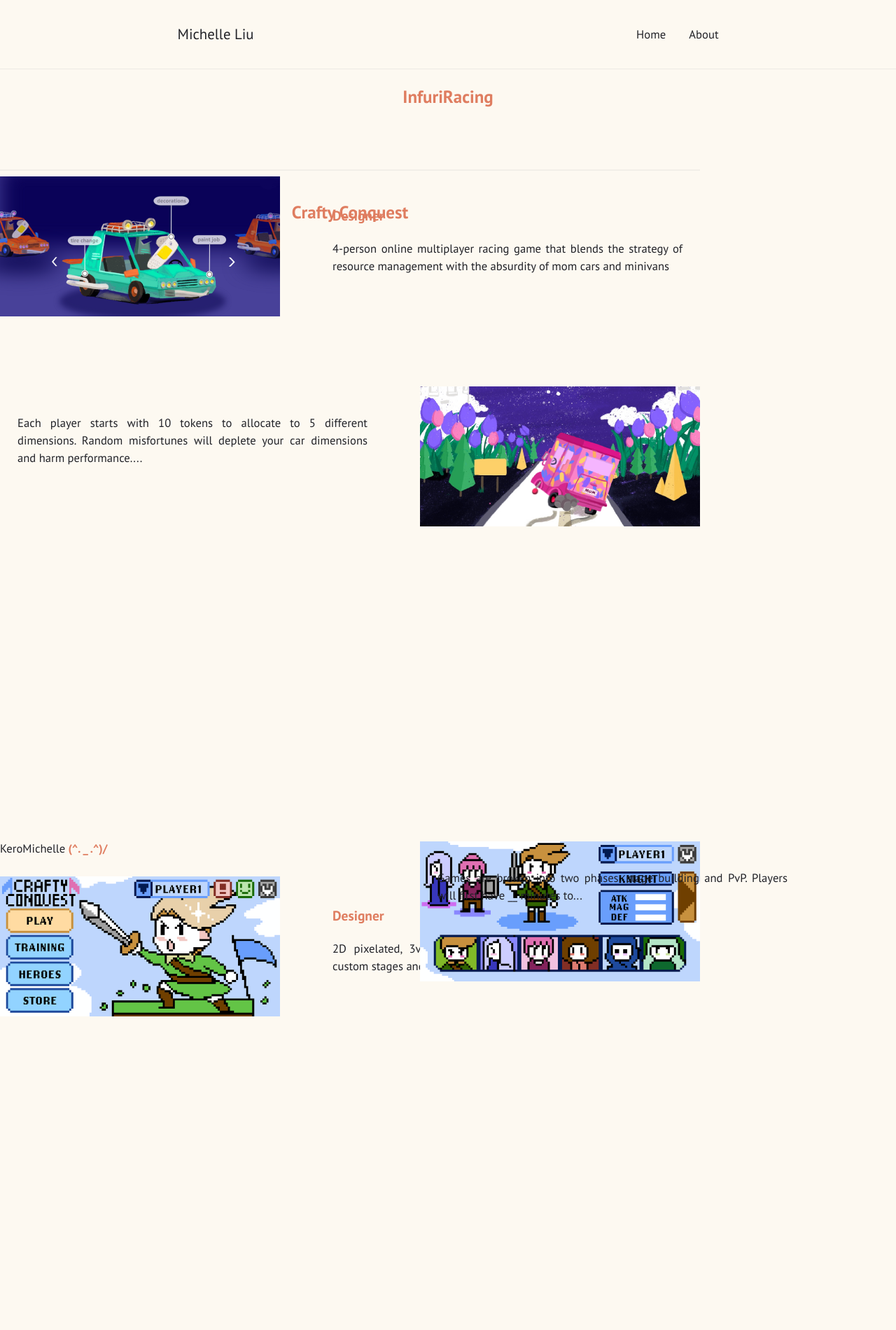
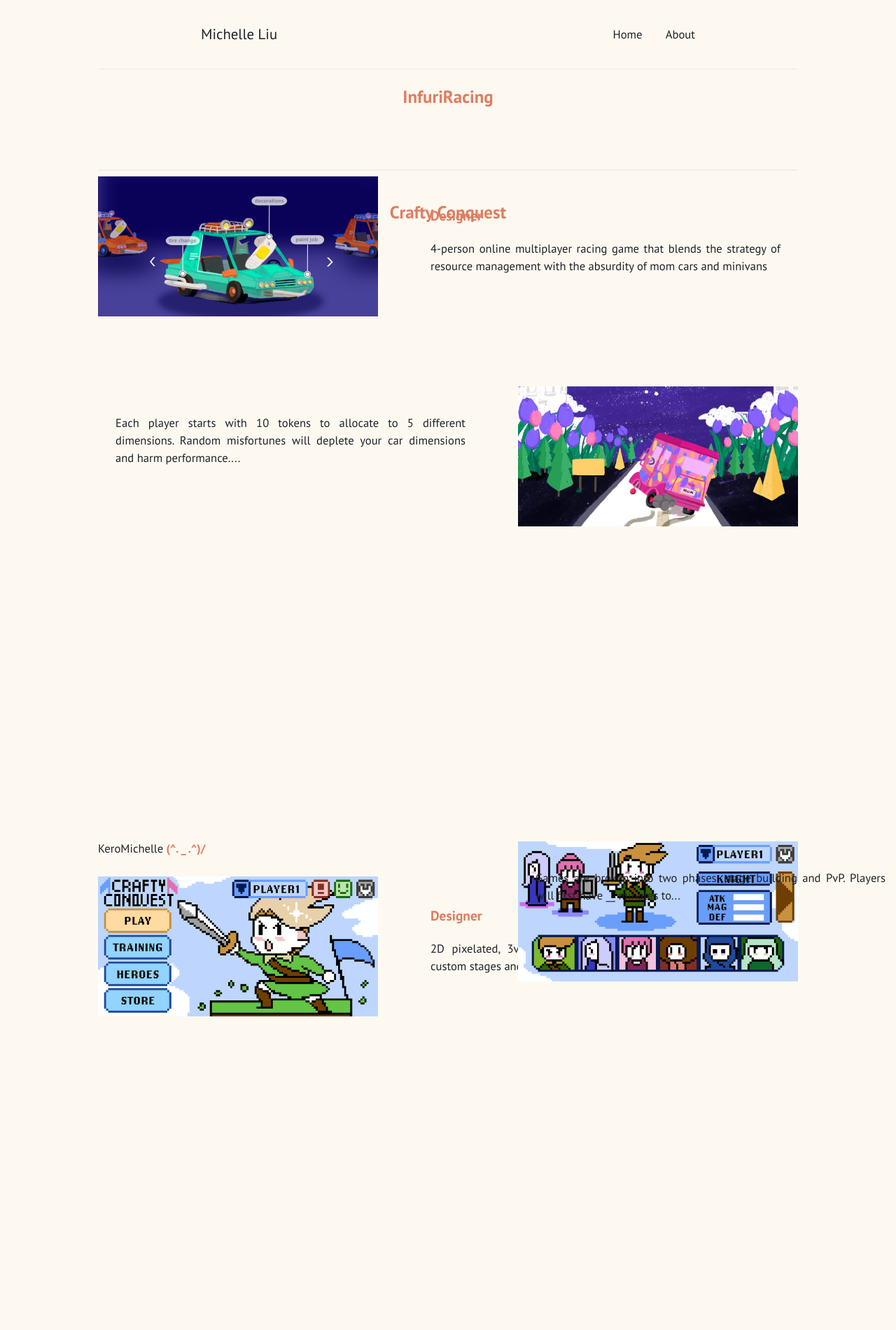
Before and after one commit to KeroMichelle/KeroMichelle.github.io, a Jekyll site: the page built from prototypes.html, in a window 1280 px wide. Shown: the whole page at 70% size. Built offline with Jekyll 4.4.1, drawn with Linux system fonts in a browser that asks for light colours.

Commit message:
body center max width fix

```diff
--- a/_sass/layout.sass
+++ b/_sass/layout.sass
@@ -1,8 +1,8 @@
 body
   // display: flex
   // flex-direction: column
-  max-width: px
-  margin: 1000 auto !important
+  max-width: 1000px
+  margin: 0 auto !important
   float: none !important
 
 article
```
